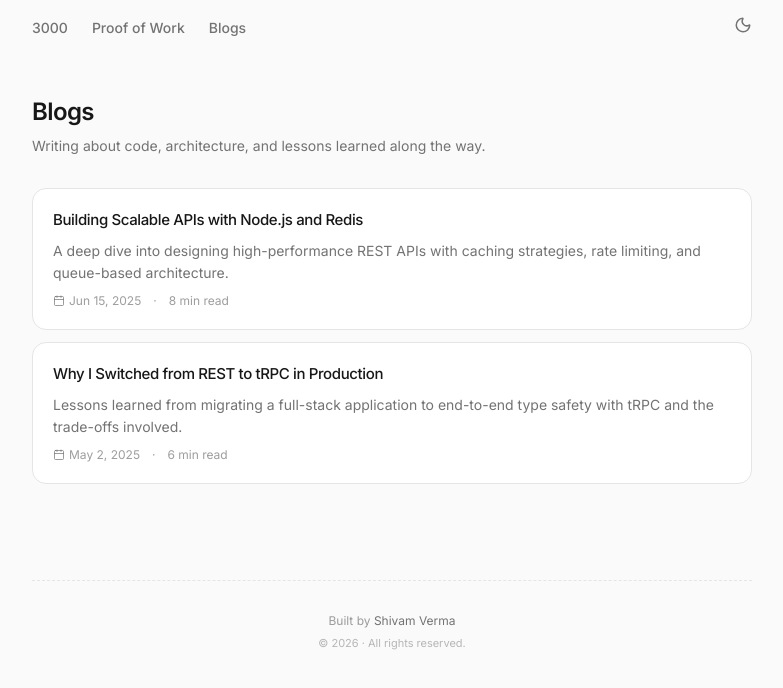
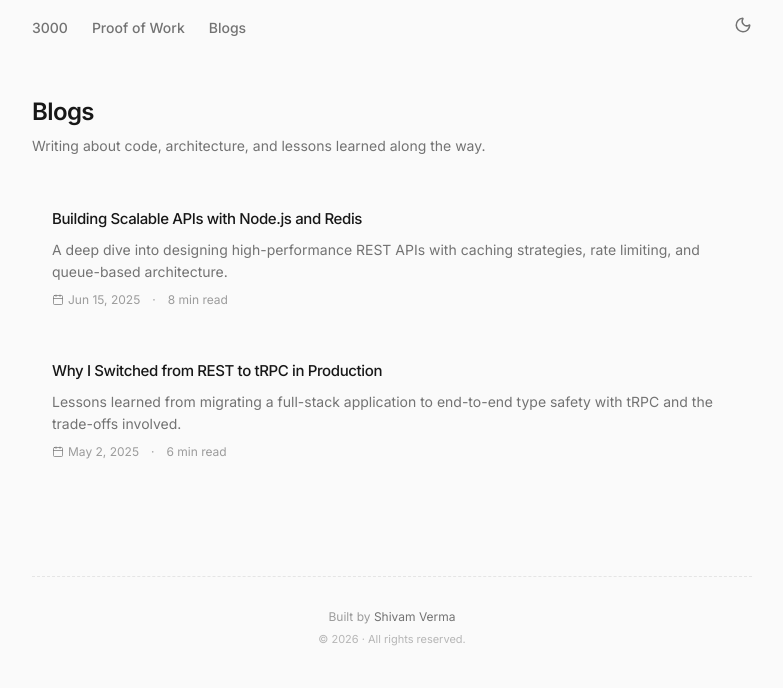
Before and after one commit to Vikbuilds/vikasportfolio, a Next.js app: page /blog in a window 1280 px wide. Shown: the top 688 px of the page, without its empty margins (248-1031 px from the left). Built offline with nearby package versions, Linux system fonts and the light colour scheme; a web font is replaced by a local one.

Commit message:
Update BlogListPage component styles for improved hover effects and visibility

```diff
--- a/src/app/blog/page.tsx
+++ b/src/app/blog/page.tsx
@@ -49,10 +49,10 @@ export default function BlogListPage() {
               >
                 <Link
                   href={`/blog/${blog.slug}`}
-                  className={`group flex flex-col gap-2 rounded-xl border border-border bg-card p-5 transition-all duration-300 hover:border-border/80 hover:shadow-sm dark:hover:shadow-none ${
+                  className={`group flex flex-col gap-2 rounded-xl p-5 transition-all duration-300 ${
                     hoveredIndex !== null && hoveredIndex !== i
-                      ? "opacity-40 blur-[1px]"
-                      : ""
+                      ? "opacity-35 blur-[2.5px]"
+                      : "hover:bg-muted/40"
                   }`}
                 >
                   <div className="flex items-start justify-between gap-3">
```
